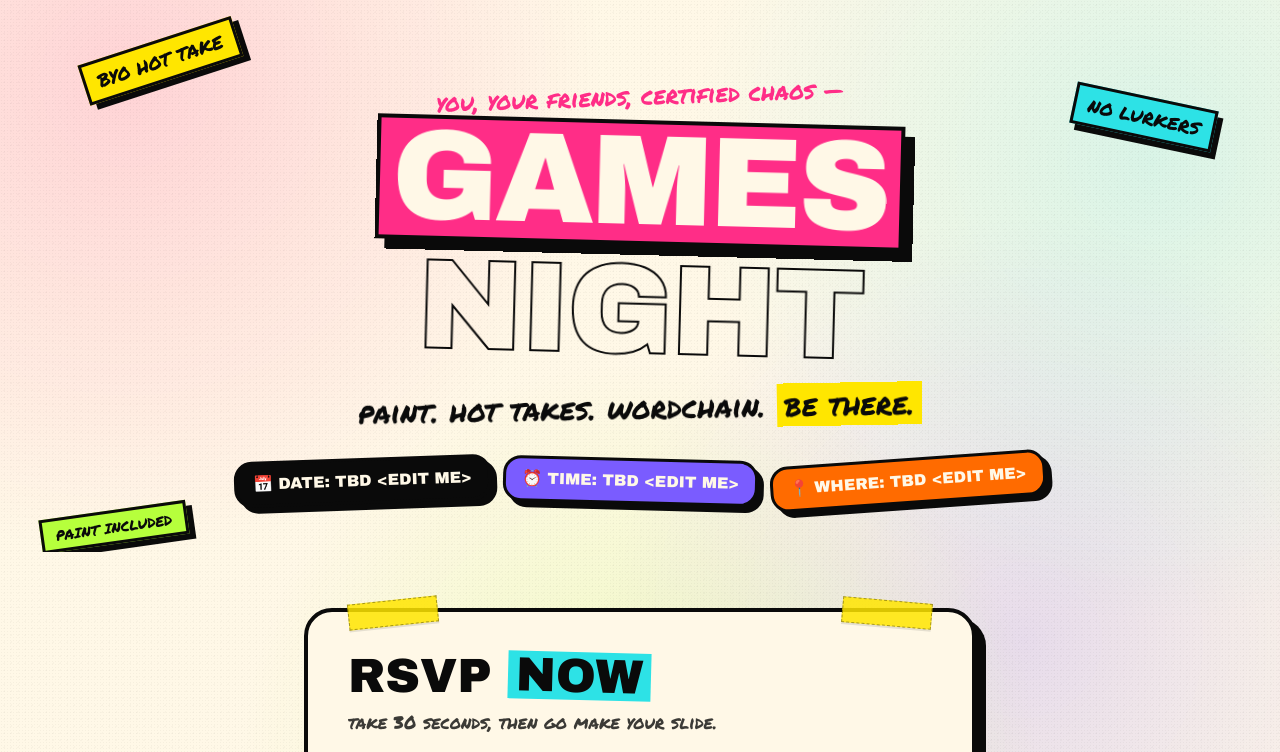
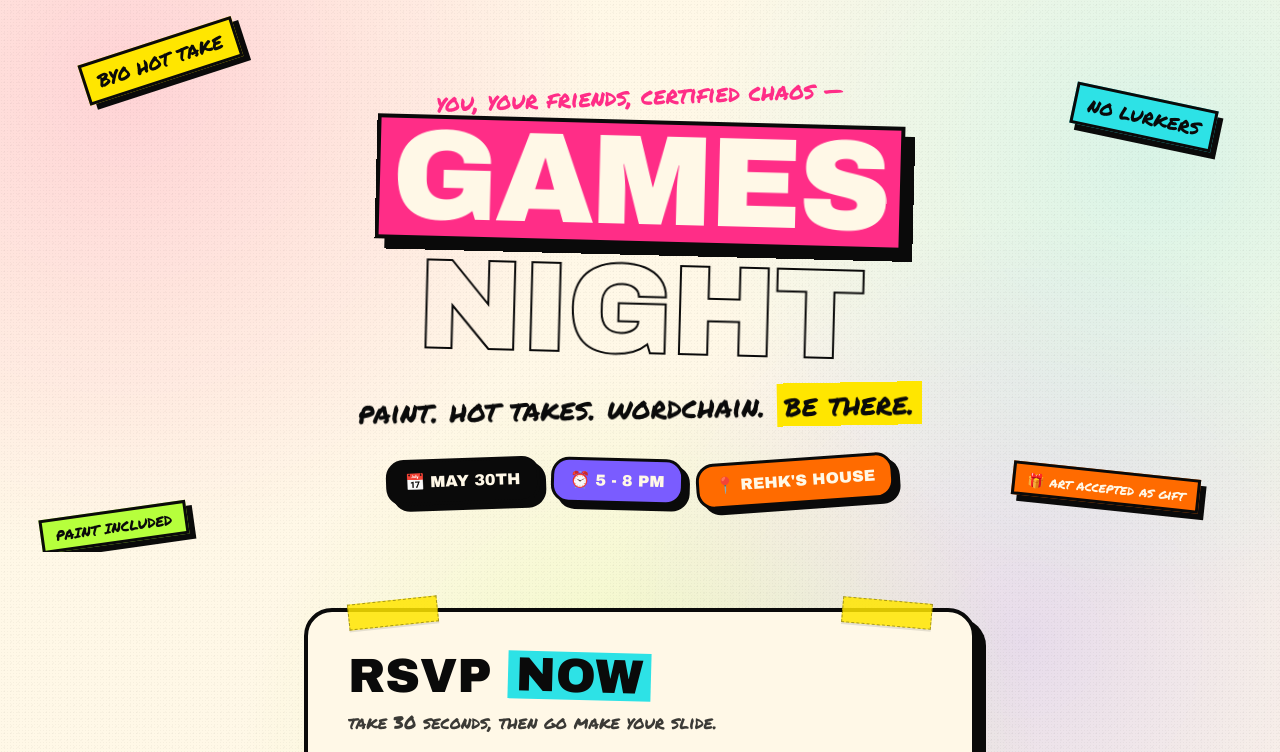
Before and after one commit to rehkmansa/games-night-rsvp, a Next.js app: page / in a window 1280 px wide. Shown: the top 752 px of the page. Built offline with nearby package versions, Linux system fonts and the light colour scheme.

Commit message:
Set party date, time, location, and art-gift sticker in hero

```diff
--- a/app/components/Hero.tsx
+++ b/app/components/Hero.tsx
@@ -9,6 +9,9 @@ export function Hero() {
       </div>
       <div className="absolute bottom-2 left-10 rotate-[-8deg] bg-lime text-ink border-[3px] border-ink px-3 py-1 font-marker text-sm hard-shadow hidden md:block">
         PAINT INCLUDED
+      </div>
+      <div className="absolute bottom-12 right-6 sm:right-20 rotate-[6deg] bg-orange text-paper border-[3px] border-ink px-3 py-1 font-marker text-sm hard-shadow hidden md:block">
+        🎁 art accepted as gift
       </div>
 
       <p className="font-marker text-xl sm:text-2xl text-hot-pink rotate-[-2deg] mb-2">
@@ -28,13 +31,13 @@ export function Hero() {
 
       <div className="mt-8 flex flex-wrap gap-3 justify-center font-display text-sm sm:text-base uppercase">
         <span className="bg-ink text-paper px-4 py-2 sticker tilt-left">
-          📅 Date: TBD &lt;edit me&gt;
+          📅 May 30th
         </span>
         <span className="bg-violet text-paper px-4 py-2 sticker tilt-right">
-          ⏰ Time: TBD &lt;edit me&gt;
+          ⏰ 5 - 8 PM
         </span>
         <span className="bg-orange text-paper px-4 py-2 sticker tilt-more-left">
-          📍 Where: TBD &lt;edit me&gt;
+          📍 Rehk&apos;s House
         </span>
       </div>
     </section>
```
